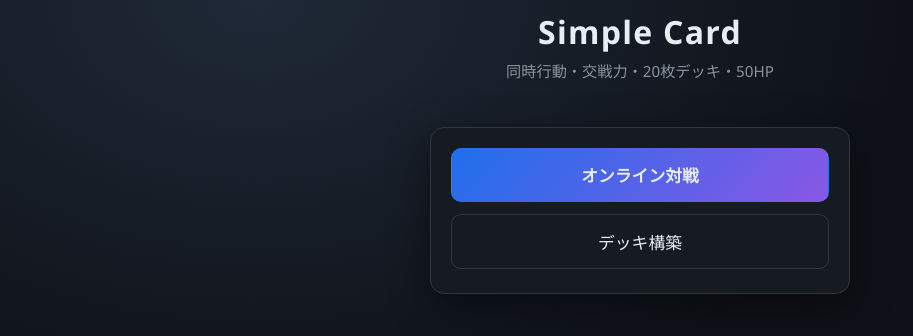
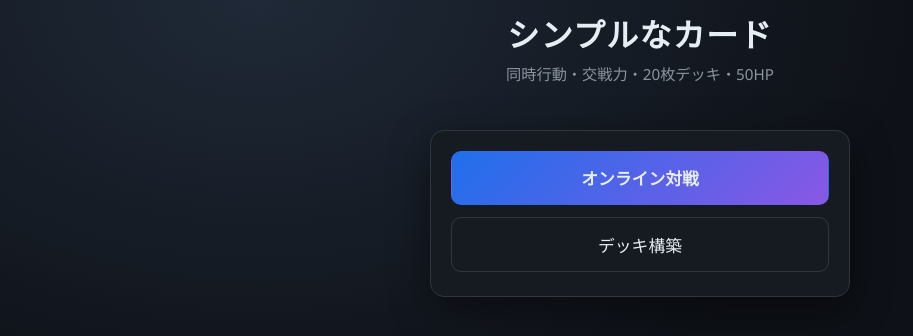
Before and after one commit to makimaki510151/SimpleCardGame, a website: page public/index.html in a window 1280 px wide. Shown: the whole page, without its empty margins (0-913 px from the left). Drawn offline with Linux system fonts and the light colour scheme; no server answers.

Commit message:
シンプル

```diff
--- a/public/index.html
+++ b/public/index.html
@@ -3,7 +3,7 @@
   <head>
     <meta charset="UTF-8" />
     <meta name="viewport" content="width=device-width, initial-scale=1" />
-    <title>Simple Card Game</title>
+    <title>シンプルなカードゲーム</title>
     <base id="scg-base" href="/" />
     <script>
       (function () {
@@ -48,7 +48,7 @@
 
     <main class="shell">
       <header class="topbar">
-        <h1 class="logo">Simple Card</h1>
+        <h1 class="logo">シンプルなカード</h1>
         <p class="tagline">同時行動・交戦力・20枚デッキ・50HP</p>
       </header>
 
```
